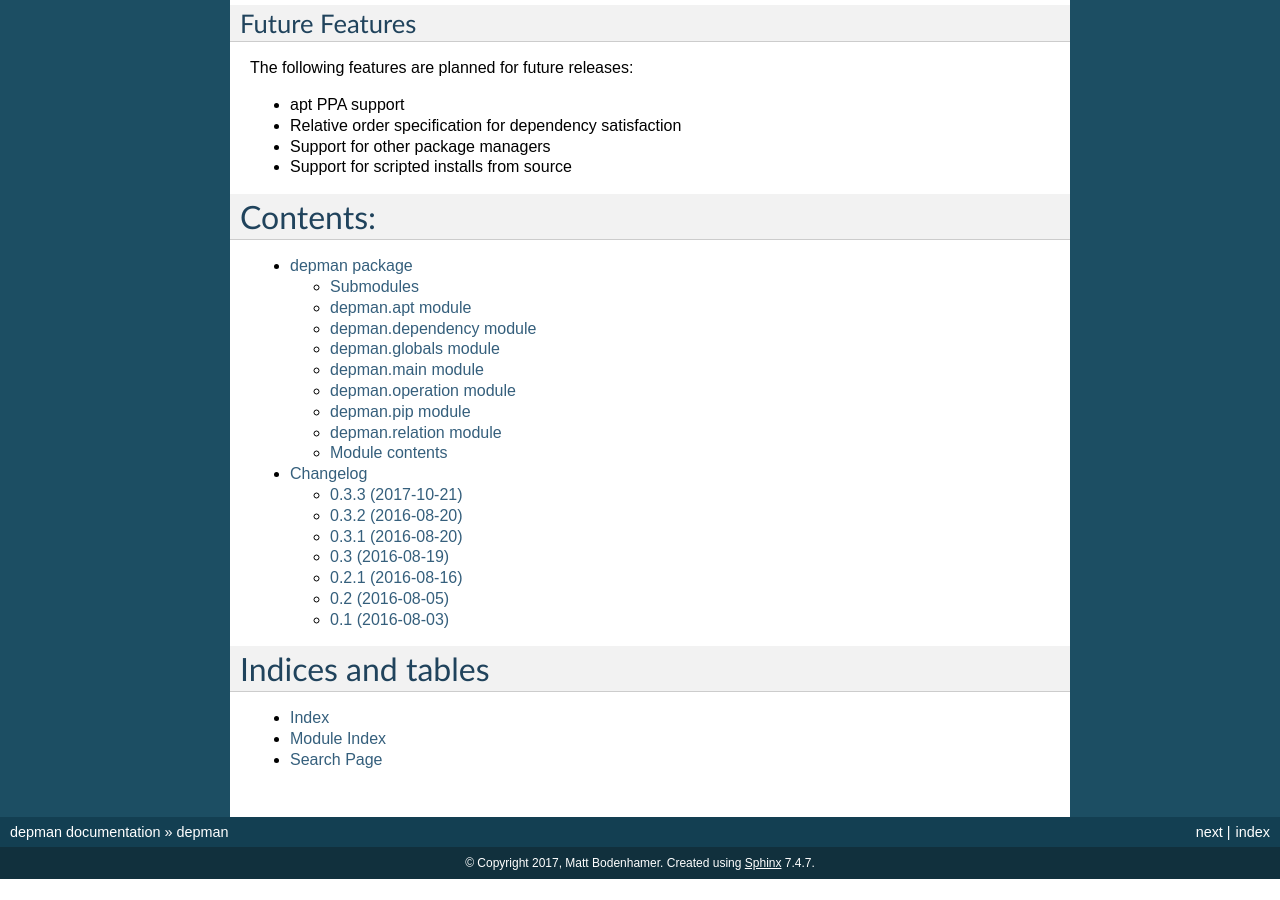
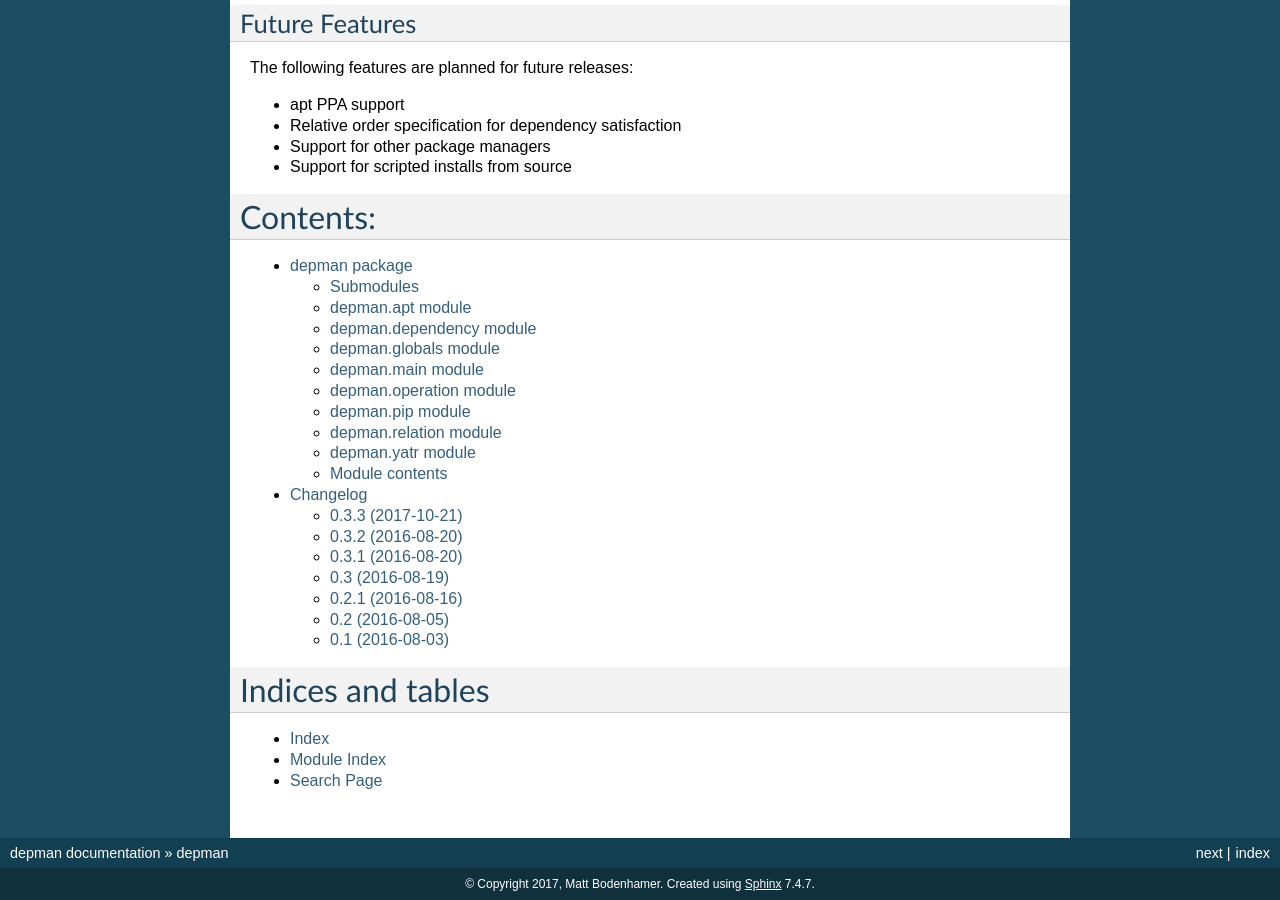
Before and after one commit to mbodenhamer/depman, a Sphinx documentation site: the page built from docs/index.rst, in a window 1280 px wide and 900 px high, scrolled down 2307 px. Built offline with Sphinx 7.4.7, drawn with Linux system fonts in a browser that asks for light colours; before the commit the page ends 3186 px from its top, so only the background shows below that.

Commit message:
Updating docs

```diff
--- a/CHANGELOG.rst
+++ b/CHANGELOG.rst
@@ -4,6 +4,7 @@
 0.3.3 (2017-10-21)
 ~~~~~~~~~~~~~~~~~~
 - Added support for yatr tasks
+- Fixed issue with single-dependency ordering
 
 0.3.2 (2016-08-20)
 ~~~~~~~~~~~~~~~~~~
--- a/docs/depman.rst
+++ b/docs/depman.rst
@@ -4,58 +4,66 @@
 Submodules
 ----------
 
-depman.apt module
------------------
+depman\.apt module
+------------------
 
 .. automodule:: depman.apt
     :members:
     :undoc-members:
     :show-inheritance:
 
-depman.dependency module
-------------------------
+depman\.dependency module
+-------------------------
 
 .. automodule:: depman.dependency
     :members:
     :undoc-members:
     :show-inheritance:
 
-depman.globals module
----------------------
+depman\.globals module
+----------------------
 
 .. automodule:: depman.globals
     :members:
     :undoc-members:
     :show-inheritance:
 
-depman.main module
-------------------
+depman\.main module
+-------------------
 
 .. automodule:: depman.main
     :members:
     :undoc-members:
     :show-inheritance:
 
-depman.operation module
------------------------
+depman\.operation module
+------------------------
 
 .. automodule:: depman.operation
     :members:
     :undoc-members:
     :show-inheritance:
 
-depman.pip module
------------------
+depman\.pip module
+------------------
 
 .. automodule:: depman.pip
     :members:
     :undoc-members:
     :show-inheritance:
 
-depman.relation module
-----------------------
+depman\.relation module
+-----------------------
 
 .. automodule:: depman.relation
+    :members:
+    :undoc-members:
+    :show-inheritance:
+
+depman\.yatr module
+-------------------
+
+.. automodule:: depman.yatr
     :members:
     :undoc-members:
     :show-inheritance:
```
